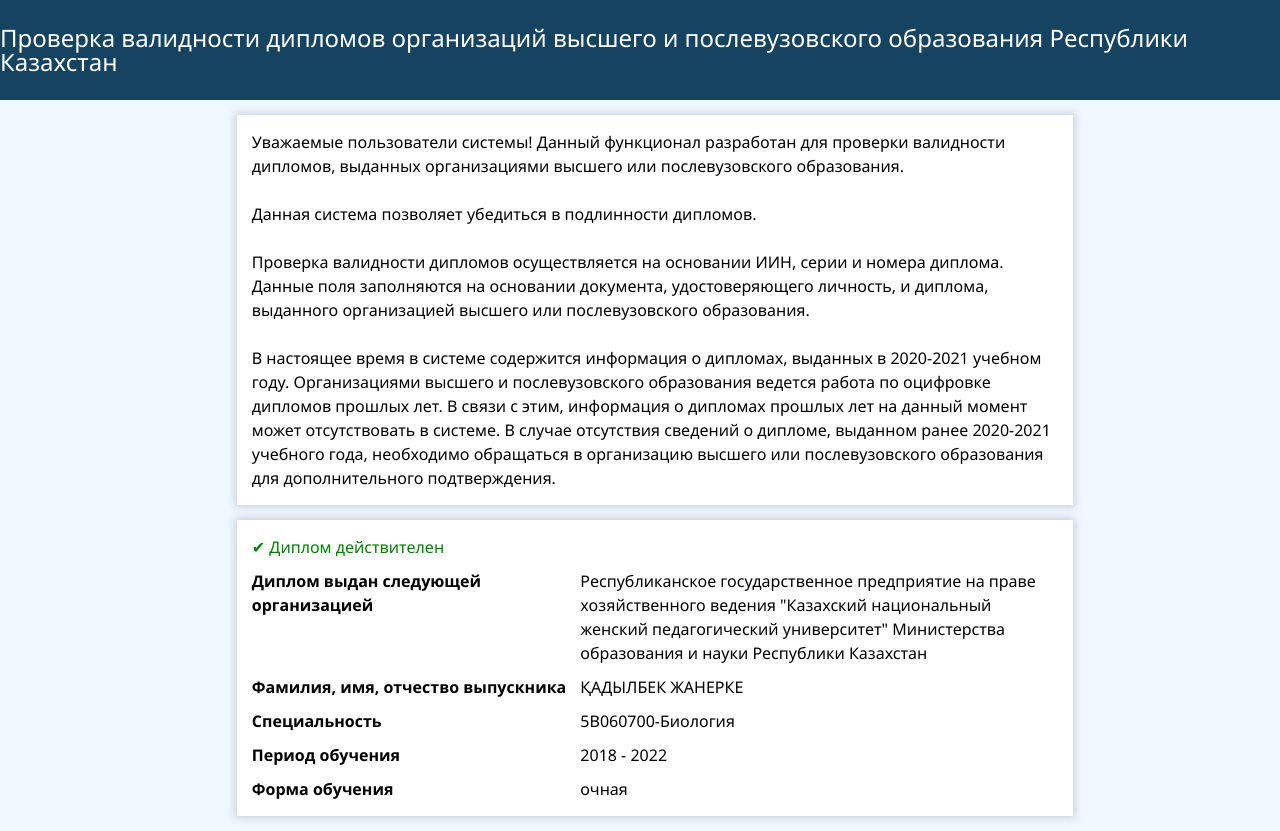
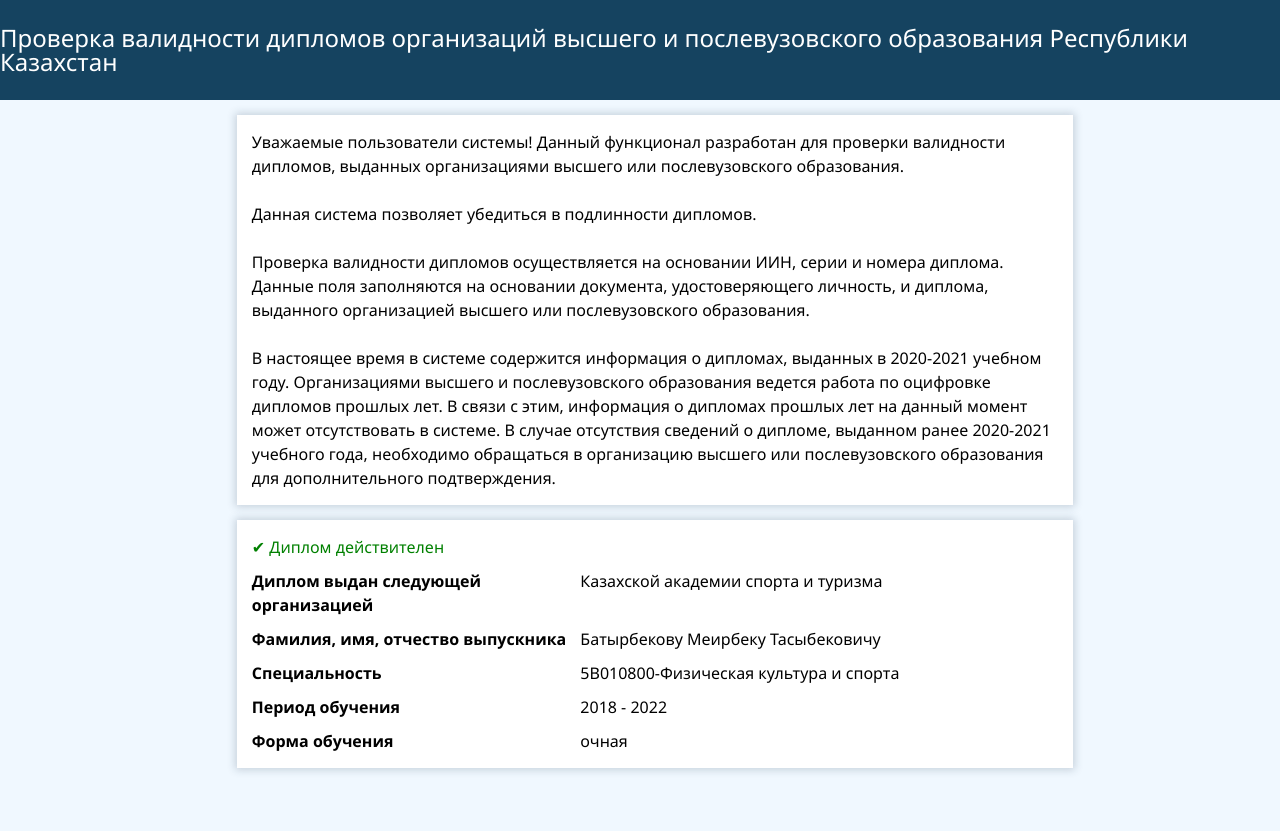
Before and after one commit to kzCertificateTest/00017727936, a plain HTML site: page index.html in a window 1280 px wide. After the commit the page ends 800 px from the top, so only its background shows below. Drawn offline with Linux system fonts and the light colour scheme.

Commit message:
Update index.html

```diff
--- a/index.html
+++ b/index.html
@@ -27,13 +27,13 @@
                 <div class="result__content">
                     <p style="font-weight: bold;">Диплом выдан следующей организацией</p>
                     <!-- редакт -->
-                    <p>Республиканское государственное предприятие на праве хозяйственного ведения "Казахский национальный женский педагогический университет" Министерства образования и науки Республики Казахстан</p>
+                    <p> Казахской академии спорта и туризма</p>
                     <p style="font-weight: bold;">Фамилия, имя, отчество выпускника</p>
                     <!-- редакт -->
-                    <p>ҚАДЫЛБЕК ЖАНЕРКЕ</p>
+                    <p>Батырбекову Меирбеку Тасыбековичу</p>
                     <p style="font-weight: bold;">Специальность</p>
                     <!-- редакт -->
-                    <p>5В060700-Биология</p>
+                    <p>5В010800-Физическая культура и спорта</p>
                     <p style="font-weight: bold;">Период обучения</p>
                     <!-- редакт -->
                     <p>2018 - 2022</p>
```
